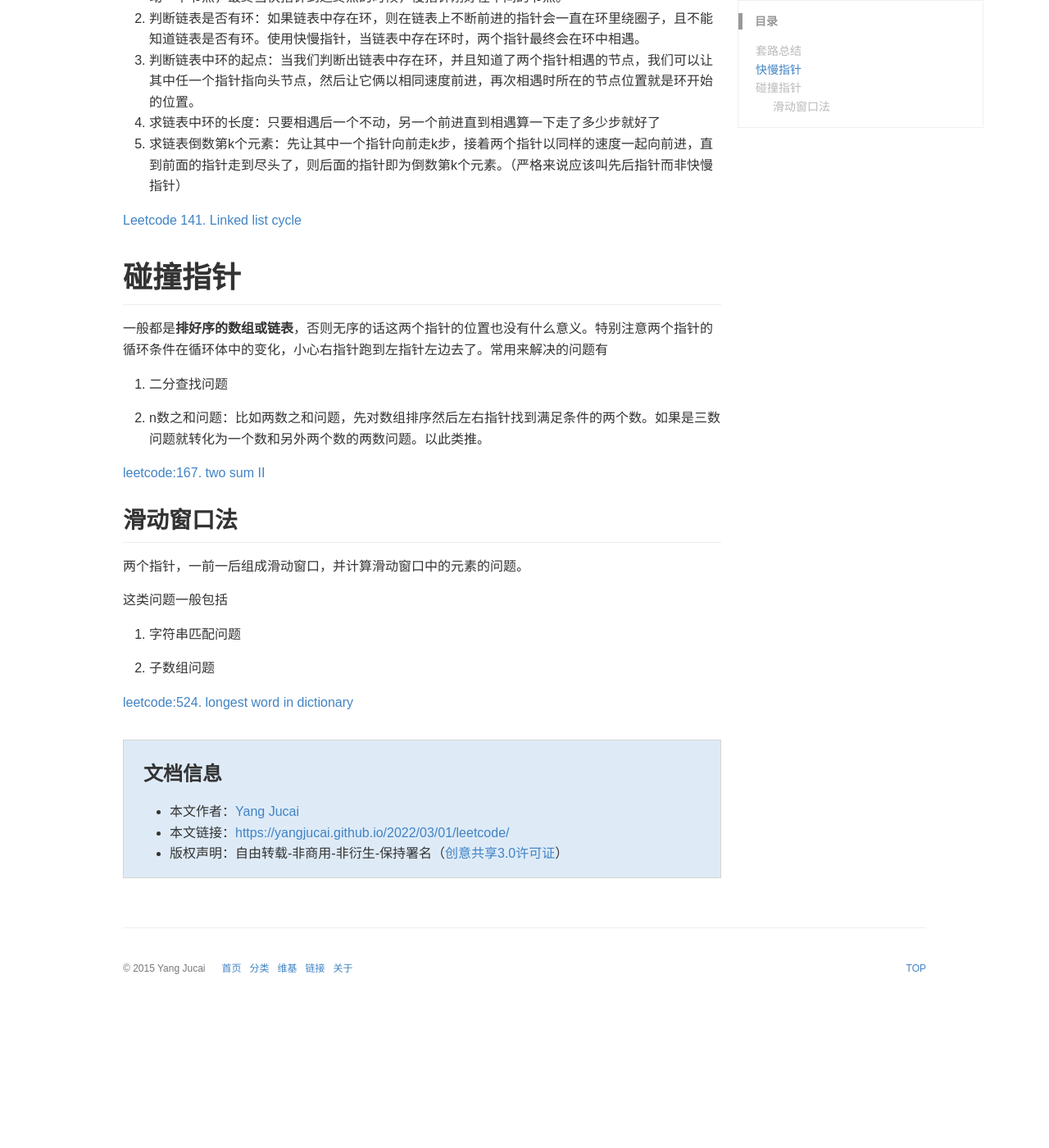
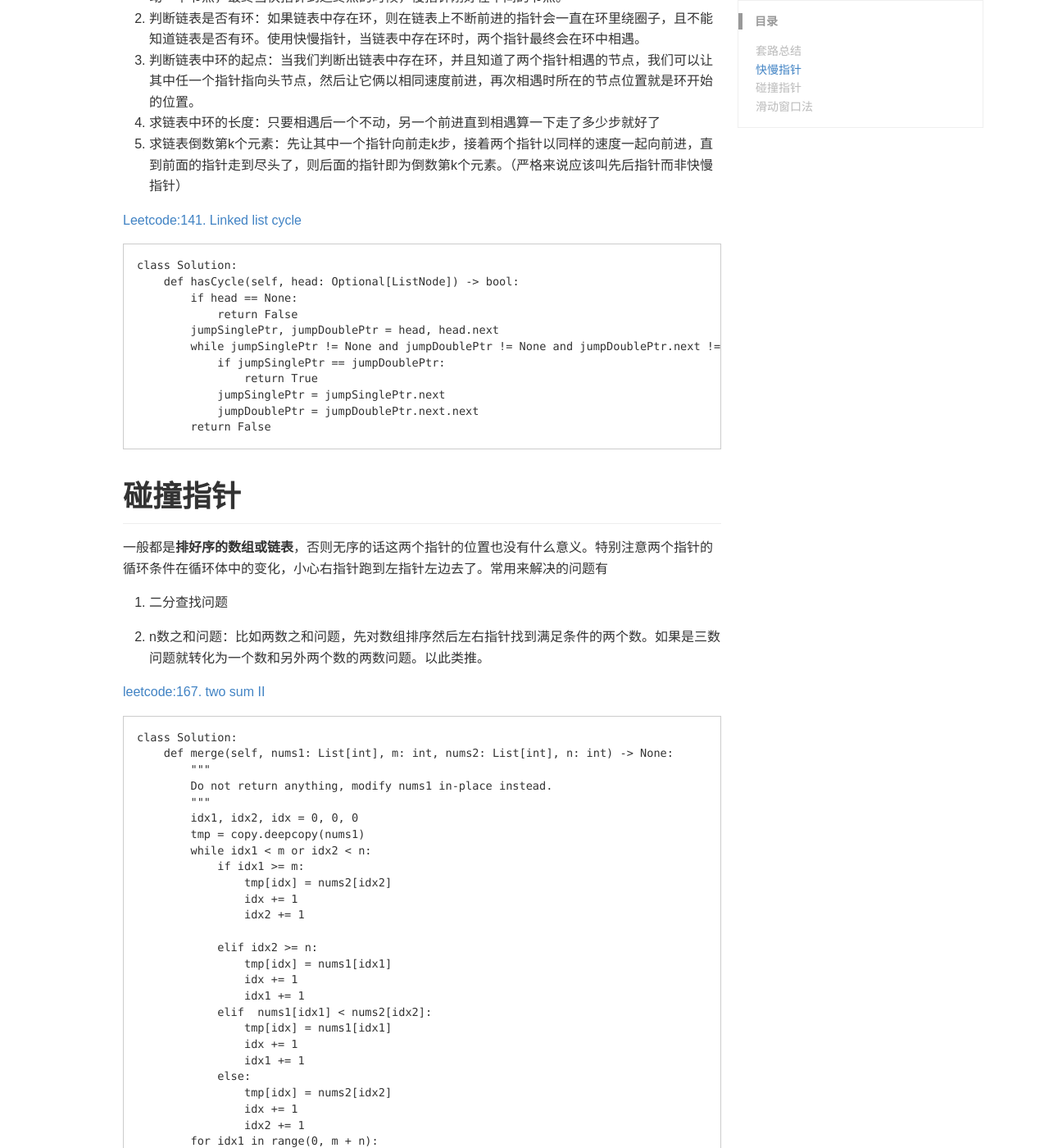
Before and after one commit to yangjucai/yangjucai.github.io, a Jekyll site: the page built from _posts/2022-03-01-leetcode.md, in a window 1280 px wide and 1400 px high, scrolled down 687 px. Shown: the whole window at 82% size. Built offline with Jekyll 4.4.1, drawn with Linux system fonts in a browser that asks for light colours; some web fonts are replaced; comment, search, counter and statistics services are not loaded; a style sheet for code colours, icons or effects is not loaded; before the commit the page ends 1917 px from its top, so only the background shows below that; some of the changed text lies outside the part shown.

Commit message:
leetcode

````diff
--- a/_posts/2022-03-01-leetcode.md
+++ b/_posts/2022-03-01-leetcode.md
@@ -24,7 +24,23 @@ leetcode:双指针的妙用
 4. 求链表中环的长度：只要相遇后一个不动，另一个前进直到相遇算一下走了多少步就好了
 5. 求链表倒数第k个元素：先让其中一个指针向前走k步，接着两个指针以同样的速度一起向前进，直到前面的指针走到尽头了，则后面的指针即为倒数第k个元素。（严格来说应该叫先后指针而非快慢指针）
 
-[Leetcode 141. Linked list cycle](https://leetcode-cn.com/problems/linked-list-cycle/description/)
+[Leetcode:141. Linked list cycle](https://leetcode-cn.com/problems/linked-list-cycle/description/)
+
+```python
+class Solution:
+    def hasCycle(self, head: Optional[ListNode]) -> bool:
+        if head == None:
+            return False
+        jumpSinglePtr, jumpDoublePtr = head, head.next
+        while jumpSinglePtr != None and jumpDoublePtr != None and jumpDoublePtr.next != None:
+            if jumpSinglePtr == jumpDoublePtr:
+                return True
+            jumpSinglePtr = jumpSinglePtr.next
+            jumpDoublePtr = jumpDoublePtr.next.next
+        return False
+```
+
+
 
 # 碰撞指针
 
@@ -36,7 +52,39 @@ leetcode:双指针的妙用
 
 [leetcode:167. two sum II](https://leetcode-cn.com/problems/two-sum-ii-input-array-is-sorted/)
 
-## 滑动窗口法
+```python
+class Solution:
+    def merge(self, nums1: List[int], m: int, nums2: List[int], n: int) -> None:
+        """
+        Do not return anything, modify nums1 in-place instead.
+        """
+        idx1, idx2, idx = 0, 0, 0
+        tmp = copy.deepcopy(nums1)
+        while idx1 < m or idx2 < n:
+            if idx1 >= m:
+                tmp[idx] = nums2[idx2]
+                idx += 1
+                idx2 += 1
+
+            elif idx2 >= n:
+                tmp[idx] = nums1[idx1]
+                idx += 1
+                idx1 += 1
+            elif  nums1[idx1] < nums2[idx2]:
+                tmp[idx] = nums1[idx1]
+                idx += 1
+                idx1 += 1
+            else:
+                tmp[idx] = nums2[idx2]
+                idx += 1
+                idx2 += 1
+        for idx1 in range(0, m + n):
+            nums1[idx1] = tmp[idx1]
+```
+
+
+
+# 滑动窗口法
 
 两个指针，一前一后组成滑动窗口，并计算滑动窗口中的元素的问题。
 
@@ -47,3 +95,28 @@ leetcode:双指针的妙用
 1. 子数组问题
 
 [leetcode:524. longest word in dictionary](https://leetcode-cn.com/problems/longest-word-in-dictionary-through-deleting/)
+
+```python
+class Solution:
+    def findLongestWord(self, s: str, dictionary: List[str]) -> str:
+        def isSubStr(s: str, subs: str) -> bool:
+            index_s, index_subs = 0, 0
+            while index_s < len(s) and index_subs < len(subs):
+                if s[index_s] == subs[index_subs]:
+                    index_subs += 1
+                index_s += 1
+            return index_subs == len(subs)
+
+        sorted_s = sorted(dictionary, key=lambda x: len(x),reverse=True)
+        ans = ""
+        for word in sorted_s:
+            if isSubStr(s,word):
+                if len(word) > len(ans):
+                    ans = word
+                elif len(word) == len(ans):
+                    if word < ans:
+                        ans = word
+                else:
+                    break
+        return ans
+```
````
